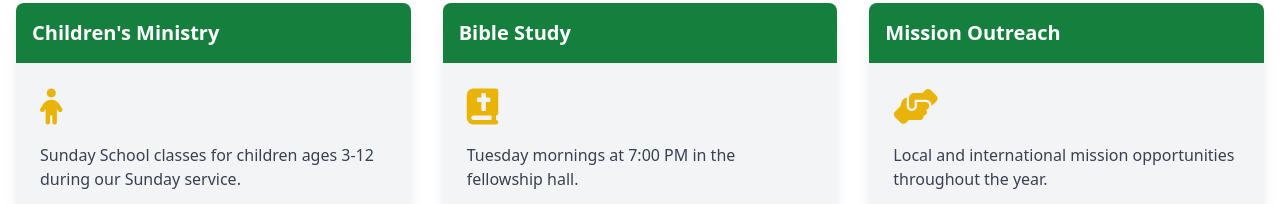
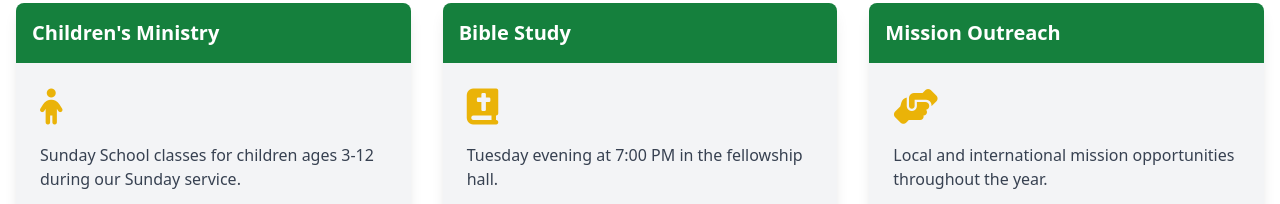
Before and after one commit to kantwi12345/Christ-is-the-way-international-church.com.com, a plain HTML site: page index.html in a window 1280 px wide. Shown: the part 2799-3003 px from the top of the page. Drawn offline with nearby package versions, Linux system fonts and the light colour scheme.

Commit message:
Add files via upload

```diff
--- a/index.html
+++ b/index.html
@@ -300,7 +300,7 @@
                         <div class="text-yellow-500 text-4xl mb-4">
                             <i class="fas fa-book-bible"></i>
                         </div>
-                        <p class="text-gray-700 mb-4">Tuesday mornings at 7:00 PM in the fellowship hall.</p>
+                        <p class="text-gray-700 mb-4">Tuesday evening at 7:00 PM in the fellowship hall.</p>
                         <div class="bg-green-100 p-3 rounded-lg">
                             <p class="font-semibold text-green-800">Teacher:</p>
                             <p class="text-gray-700">Any Member</p>
```
